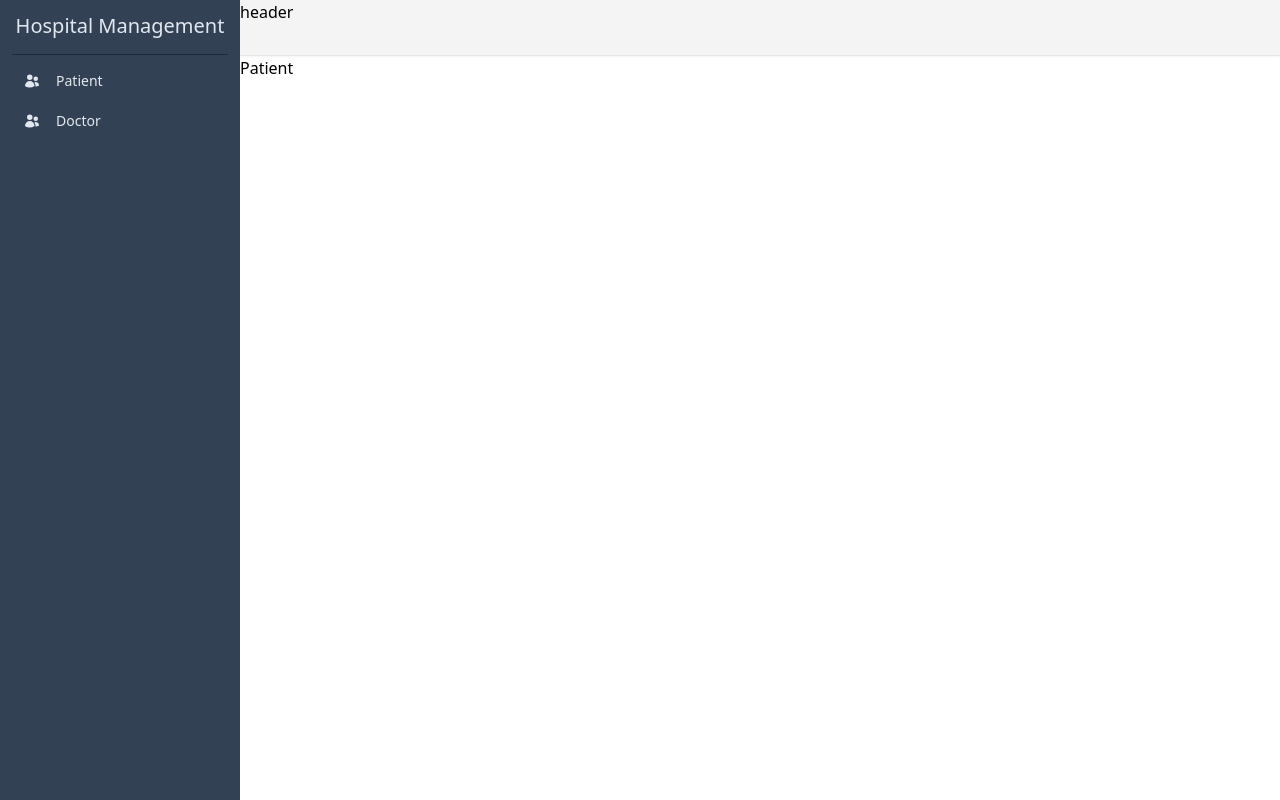
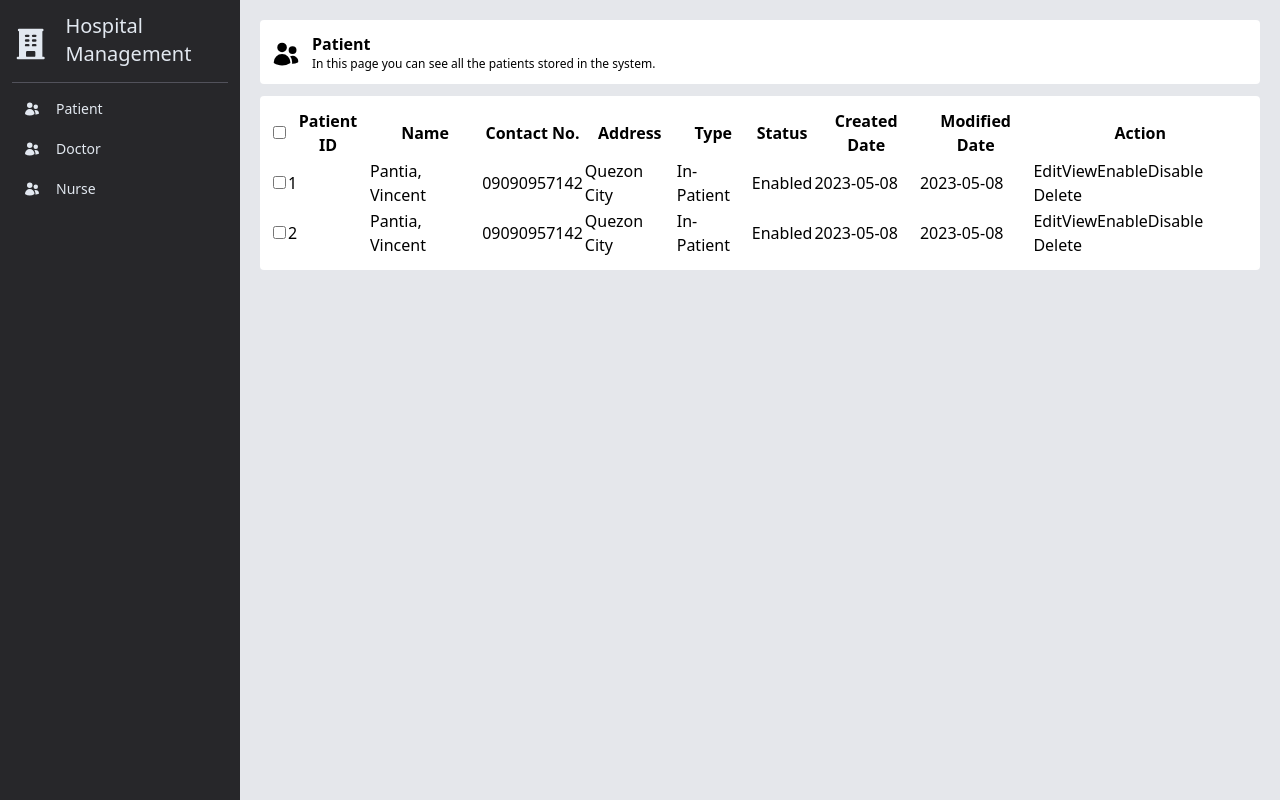
Before and after one commit to vmpantia/hospital-management, a React (Create React App) app: page / in a window 1280 px wide. Built offline with nearby package versions, Linux system fonts and the light colour scheme.

Commit message:
[u] Changes

```diff
--- a/package.json
+++ b/package.json
@@ -12,6 +12,7 @@
     "@types/react": "^18.2.6",
     "@types/react-dom": "^18.2.4",
     "@types/uuid": "^9.0.1",
+    "date-fns": "^2.30.0",
     "react": "^18.2.0",
     "react-dom": "^18.2.0",
     "react-router-dom": "^6.11.1",
--- a/src/App.tsx
+++ b/src/App.tsx
@@ -3,6 +3,8 @@ import { BrowserRouter, Route, Routes } from "react-router-dom";
 //Components
 import Layout from "./pages/Layout";
 import Patient from "./pages/Patient";
+import Doctor from "./pages/Doctor";
+import Nurse from "./pages/Nurse";
 
 function App() {
   return (
@@ -11,6 +13,8 @@ function App() {
         <Route path="/" element={<Layout />}>
           <Route index element={<Patient />}/>
           <Route path="patient" element={<Patient />}/>
+          <Route path="doctor" element={<Doctor />}/>
+          <Route path="nurse" element={<Nurse />}/>
         </Route>
       </Routes>
     </BrowserRouter>
--- a/src/components/Sidebar.tsx
+++ b/src/components/Sidebar.tsx
@@ -1,14 +1,18 @@
-import { UsersIcon } from '@heroicons/react/24/solid'
+import { BuildingOfficeIcon, UsersIcon } from '@heroicons/react/24/solid'
 import SidebarButton from './SidebarButton';
 
 const Sidebar = () => {
 
     return(
-        <aside className='w-60 fixed left-0 top-0 h-screen bg-slate-700 p-3'>
-            <p className='text-xl text-slate-200 font-medium text-center pb-3.5 border-b border-slate-800'>Hospital Management</p>
+        <aside className='w-60 fixed left-0 top-0 h-screen bg-zinc-800 p-3'>
+            <section className='flex border-b pb-3.5 border-zinc-600'>
+                <BuildingOfficeIcon className='h-12 w-12 mt-2 mr-4 text-slate-200'/>
+                <p className='text-xl text-slate-200 font-medium'>Hospital Management</p>
+            </section>
             <ul className='mt-2 text-slate-200'>
-                <li><SidebarButton text='Patient' /></li>
-                <li><SidebarButton text='Doctor' /></li>
+                <li><SidebarButton text='Patient' link='/patient'/></li>
+                <li><SidebarButton text='Doctor' link='/doctor' /></li>
+                <li><SidebarButton text='Nurse' link='/nurse' /></li>
             </ul>
         </aside>
     );
--- a/src/components/SidebarButton.tsx
+++ b/src/components/SidebarButton.tsx
@@ -1,17 +1,19 @@
 import { UsersIcon } from '@heroicons/react/24/solid'
 import React from 'react'
+import { Link } from 'react-router-dom';
 
 type Props = {
     text:string;
+    link:string;
 }
 
 const SidebarButton = (props:Props) => {
-    const {text} = props;
+    const {text, link} = props;
   return (
-    <a className='flex p-2 pl-3 mb-1 text-sm rounded hover:bg-slate-600'>
+    <Link to={link} className='flex p-2 pl-3 mb-1 text-sm rounded hover:bg-zinc-700'>
         <UsersIcon className='h-4 w-4 mr-4 mt-0.5'/>
         {text}
-    </a>
+    </Link>
   )
 }
 
--- /dev/null
+++ b/src/components/Title.tsx
@@ -0,0 +1,23 @@
+import { UsersIcon } from "@heroicons/react/24/solid";
+
+type Props = {
+    value:string;
+    description:string;
+}
+const Title = (props:Props) => {
+    const {value, description} = props;
+  return (
+    <div className="bg-white inline-flex p-3 mb-3 rounded w-full">
+        {{  "Patient" : <UsersIcon className="h-7 w-7 mr-3 mt-2" />,
+            "Doctor" : <UsersIcon className="h-7 w-7 mr-3 mt-2" />,
+            "Nurse" : <UsersIcon  className="h-7 w-7 mr-3 mt-2" />,
+        }[value]}
+        <div>
+            <p className="text-md font-bold">{value}</p>
+            <p className="text-xs">{description}</p>
+        </div>
+    </div>
+  )
+}
+
+export default Title
--- /dev/null
+++ b/src/pages/Doctor.tsx
@@ -0,0 +1,10 @@
+import Title from "../components/Title";
+
+const Doctor = () => {
+    return (
+        <Title value="Doctor"
+               description="In this page you can see all the doctors stored in the system." />
+    );
+}
+
+export default Doctor
--- a/src/pages/Layout.tsx
+++ b/src/pages/Layout.tsx
@@ -6,10 +6,7 @@ const Layout = () => {
         <div>
             <div className="flex">
                 <Sidebar />
-                <main className="flex-1 ml-60 bg-white">
-                    <div className="h-14 bg-zinc-100 border-b shadow-sm">
-                        header
-                    </div>
+                <main className="flex-1 h-screen ml-60 p-5 bg-gray-200">
                     <Outlet />
                 </main>
             </div>
--- /dev/null
+++ b/src/pages/Nurse.tsx
@@ -0,0 +1,10 @@
+import Title from "../components/Title";
+
+const Nurse = () => {
+    return (
+        <Title value="Nurse"
+               description="In this page you can see all the nurses stored in the system." />
+    );
+}
+
+export default Nurse
--- a/src/pages/Patient.tsx
+++ b/src/pages/Patient.tsx
@@ -1,17 +1,64 @@
 import { useState } from "react";
+import { format } from "date-fns";
 
 //Models
 import { PatientDTO } from "../models/dtos/PatientDTO";
 import { PatientDTO_Stub } from "../stubs/PatientDTO_Stub";
+import Title from "../components/Title";
 
 
 const Patient = () => {
     const [patientList, setPatientList] = useState(PatientDTO_Stub as PatientDTO[])
 
     return (
-        <div>
-            Patient
-        </div>
+        <>
+            <Title value="Patient"
+                description="In this page you can see all the patients stored in the system." />
+
+            <div className="bg-white inline-flex p-3 rounded w-full">
+                <table className="w-full">
+                    <thead>
+                        <tr>
+                            <th><input type="checkbox"></input></th>
+                            <th>Patient ID</th>
+                            <th>Name</th>
+                            <th>Contact No.</th>
+                            <th>Address</th>
+                            <th>Type</th>
+                            <th>Status</th>
+                            <th>Created Date</th>
+                            <th>Modified Date</th>
+                            <th>Action</th>
+                        </tr>
+                    </thead>
+                    <tbody>
+                        {patientList.map(data => {
+                            return (
+                                <tr key={data.internalID}>
+                                    <td>{<input type="checkbox"></input>}</td>
+                                    <td>{data.patientID}</td>
+                                    <td>{`${data.lastName}, ${data.firstName}`}</td>
+                                    <td>{data.contactNo}</td>
+                                    <td>{data.address}</td>
+                                    <td>{data.typeDescription}</td>
+                                    <td>{data.statusDescription}</td>
+                                    <td>{format(data.createdDate, "yyyy-MM-dd")}</td>
+                                    <td>{format(data.modifiedDate, "yyyy-MM-dd")}</td>
+                                    <td>
+                                        <button>Edit</button>
+                                        <button>View</button>
+                                        <button>Enable</button>
+                                        <button>Disable</button>
+                                        <button>Delete</button>
+                                    </td>
+                                </tr>
+                            );
+                        })}
+                    </tbody>
+                </table>
+            </div>
+
+        </>
     );
 }
 
```
Also changed, not shown: 1 other file (tests, documents, lock files or other folders).
